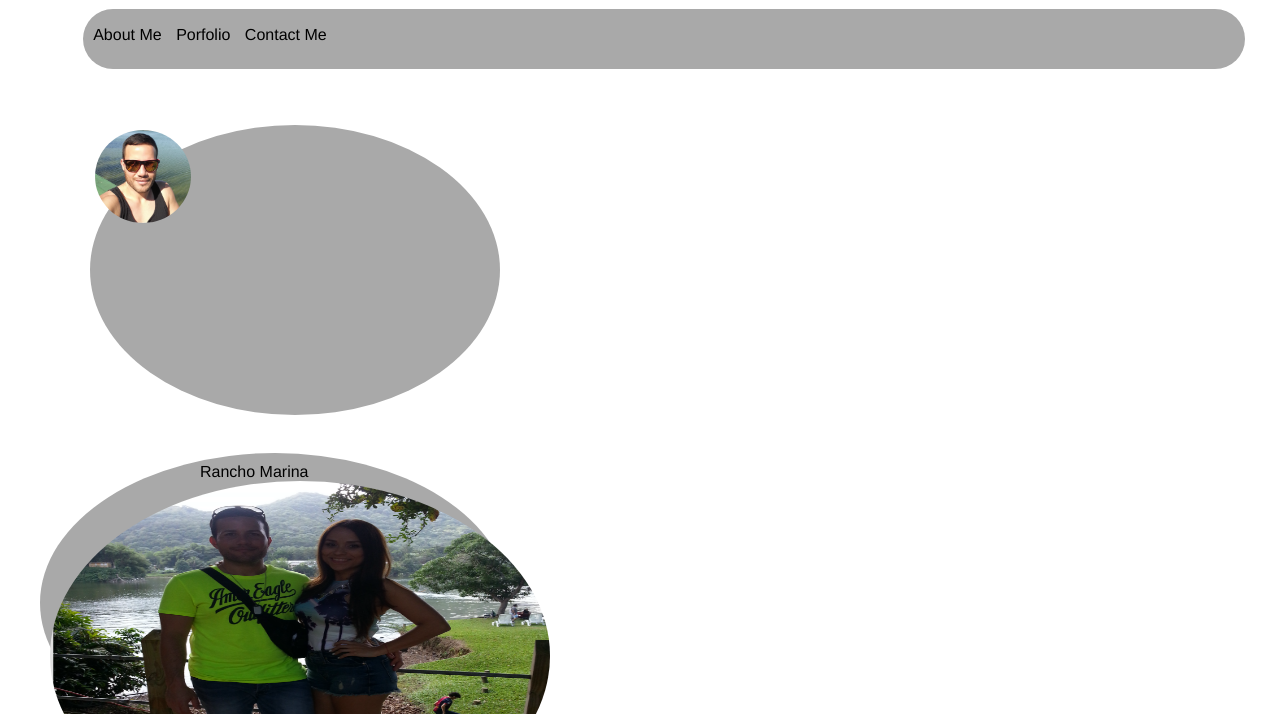
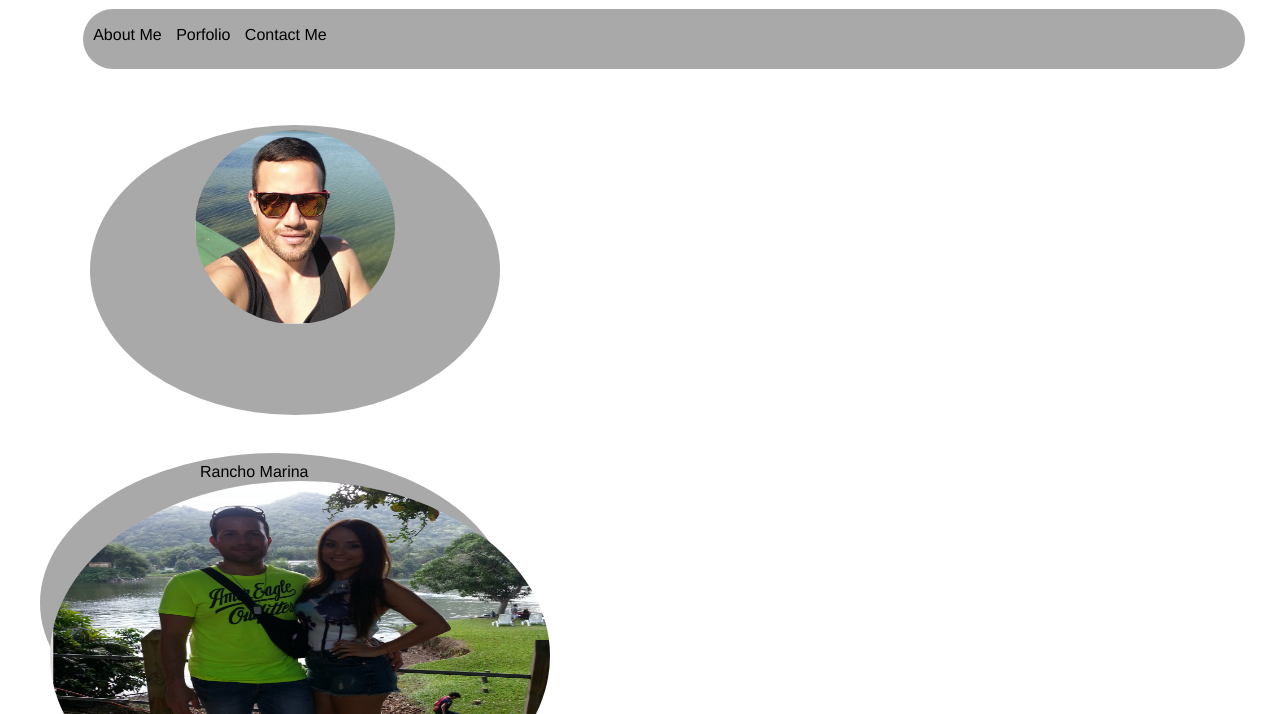
Before and after one commit to abruno0923/ITP2350, a plain HTML site: page Index.html in a window 1280 px wide. Shown: the part 86-800 px from the top of the page. Drawn offline with Linux system fonts and the light colour scheme; a web font is replaced by a local one.

Commit message:
Update main.css

```diff
--- a/CSS/main.css
+++ b/CSS/main.css
@@ -79,9 +79,10 @@ ul li{
 
 }
 .img-resp{
-         margin-left: auto;
-         margin-right: auto;
-         width: 6em
+     width: 200px;
+     height: auto;
+     margin: auto;
+     display: block;
 }
 .img-resp{border-radius: 50%}
 
```
